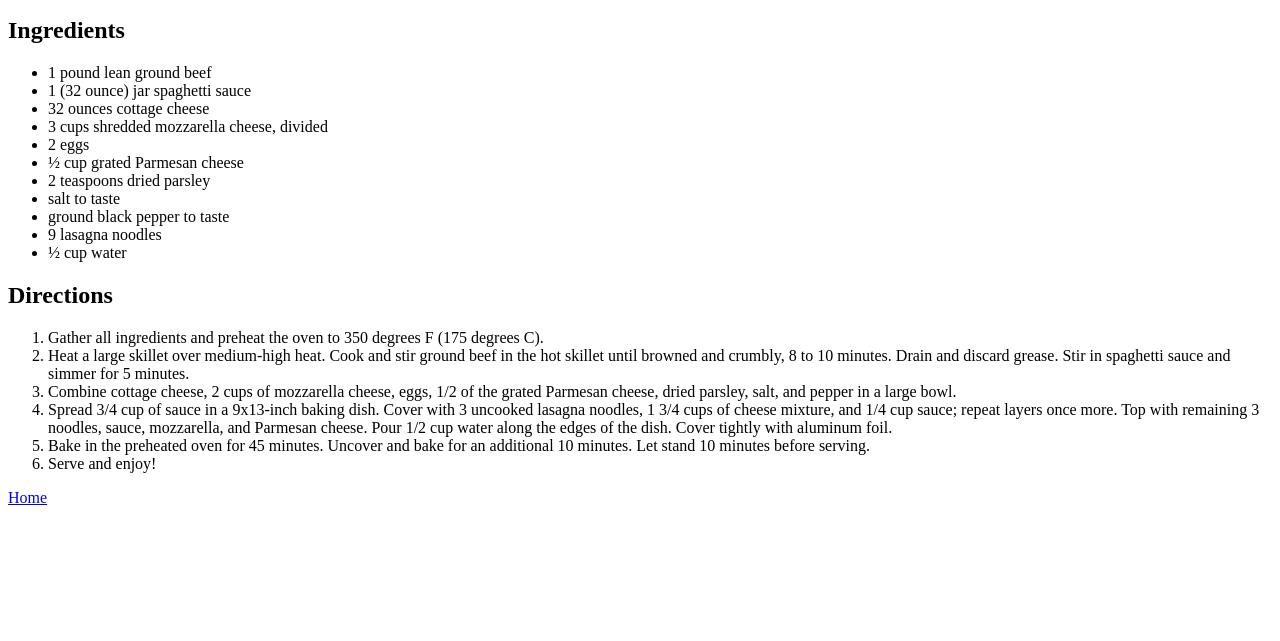
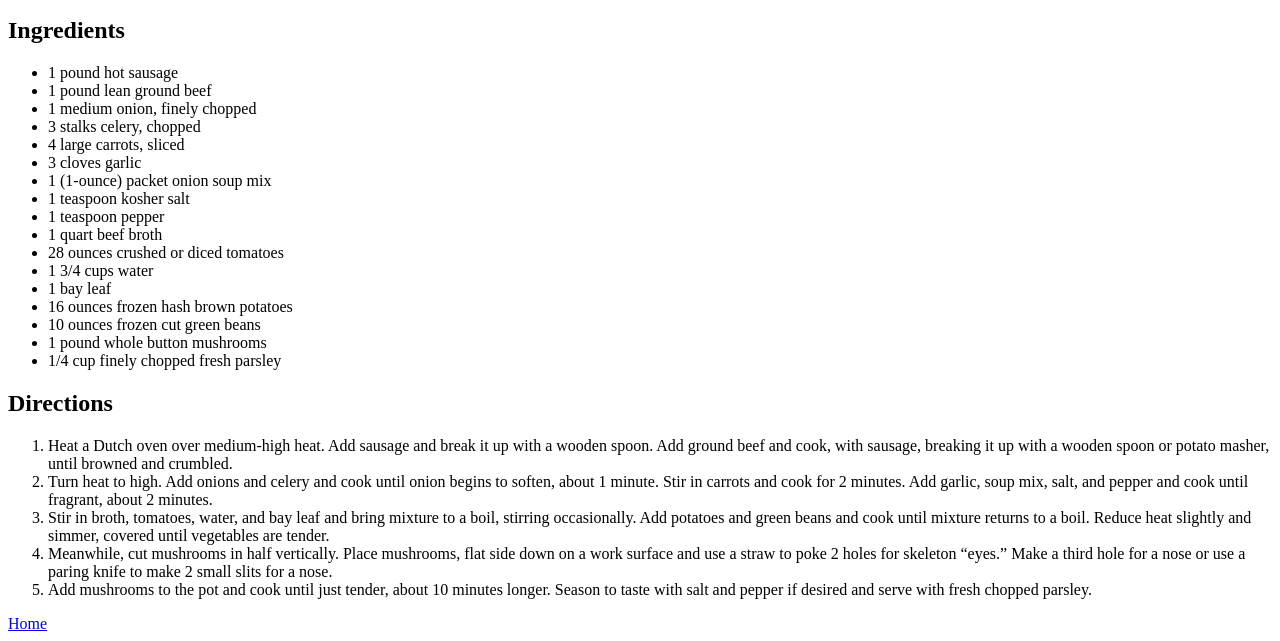
Before and after one commit to indie-cs/odin-recipes, a plain HTML site: page recipes/BrewStew.html in a window 1280 px wide. Shown: the part 421-1062 px from the top of the page. Before the commit the page ends 936 px from the top, so only its background shows below. Drawn offline with Linux system fonts and the light colour scheme.

Commit message:
updated recipes

```diff
--- a/recipes/BrewStew.html
+++ b/recipes/BrewStew.html
@@ -9,6 +9,7 @@
     <h1>Witches' Brew Stew Recipe</h1>
     <img
       src="https://www.allrecipes.com/thmb/R4AV3zoGaVS60kYyNCtiJBAQSqY=/0x512/filters:no_upscale():max_bytes(150000):strip_icc():format(webp)/AR-Witches-Brew-Stew-beauty-3x2-c41a55bacd3a47259db45e1b93dad375.jpg"
+      alt="Brew Stew"
     />
     <p>
       Making perfect homemade lasagna doesn’t have to be tedious. This top-rated
@@ -17,46 +18,55 @@
     </p>
     <h2>Ingredients</h2>
     <ul>
+      <li>1 pound hot sausage</li>
       <li>1 pound lean ground beef</li>
-      <li>1 (32 ounce) jar spaghetti sauce</li>
-      <li>32 ounces cottage cheese</li>
-      <li>3 cups shredded mozzarella cheese, divided</li>
-      <li>2 eggs</li>
-      <li>½ cup grated Parmesan cheese</li>
-      <li>2 teaspoons dried parsley</li>
-      <li>salt to taste</li>
-      <li>ground black pepper to taste</li>
-      <li>9 lasagna noodles</li>
-      <li>½ cup water</li>
+      <li>1 medium onion, finely chopped</li>
+      <li>3 stalks celery, chopped</li>
+      <li>4 large carrots, sliced</li>
+      <li>3 cloves garlic</li>
+      <li>1 (1-ounce) packet onion soup mix</li>
+      <li>1 teaspoon kosher salt</li>
+      <li>1 teaspoon pepper</li>
+      <li>1 quart beef broth</li>
+      <li>28 ounces crushed or diced tomatoes</li>
+      <li>1 3/4 cups water</li>
+      <li>1 bay leaf</li>
+      <li>16 ounces frozen hash brown potatoes</li>
+      <li>10 ounces frozen cut green beans</li>
+      <li>1 pound whole button mushrooms</li>
+      <li>1/4 cup finely chopped fresh parsley</li>
     </ul>
     <h2>Directions</h2>
 
     <ol>
       <li>
-        Gather all ingredients and preheat the oven to 350 degrees F (175
-        degrees C).
+        Heat a Dutch oven over medium-high heat. Add sausage and break it up
+        with a wooden spoon. Add ground beef and cook, with sausage, breaking it
+        up with a wooden spoon or potato masher, until browned and crumbled.
       </li>
       <li>
-        Heat a large skillet over medium-high heat. Cook and stir ground beef in
-        the hot skillet until browned and crumbly, 8 to 10 minutes. Drain and
-        discard grease. Stir in spaghetti sauce and simmer for 5 minutes.
+        Turn heat to high. Add onions and celery and cook until onion begins to
+        soften, about 1 minute. Stir in carrots and cook for 2 minutes. Add
+        garlic, soup mix, salt, and pepper and cook until fragrant, about 2
+        minutes.
       </li>
       <li>
-        Combine cottage cheese, 2 cups of mozzarella cheese, eggs, 1/2 of the
-        grated Parmesan cheese, dried parsley, salt, and pepper in a large bowl.
+        Stir in broth, tomatoes, water, and bay leaf and bring mixture to a
+        boil, stirring occasionally. Add potatoes and green beans and cook until
+        mixture returns to a boil. Reduce heat slightly and simmer, covered
+        until vegetables are tender.
       </li>
       <li>
-        Spread 3/4 cup of sauce in a 9x13-inch baking dish. Cover with 3
-        uncooked lasagna noodles, 1 3/4 cups of cheese mixture, and 1/4 cup
-        sauce; repeat layers once more. Top with remaining 3 noodles, sauce,
-        mozzarella, and Parmesan cheese. Pour 1/2 cup water along the edges of
-        the dish. Cover tightly with aluminum foil.
+        Meanwhile, cut mushrooms in half vertically. Place mushrooms, flat side
+        down on a work surface and use a straw to poke 2 holes for skeleton
+        “eyes.” Make a third hole for a nose or use a paring knife to make 2
+        small slits for a nose.
       </li>
       <li>
-        Bake in the preheated oven for 45 minutes. Uncover and bake for an
-        additional 10 minutes. Let stand 10 minutes before serving.
+        Add mushrooms to the pot and cook until just tender, about 10 minutes
+        longer. Season to taste with salt and pepper if desired and serve with
+        fresh chopped parsley.
       </li>
-      <li>Serve and enjoy!</li>
     </ol>
 
     <a href="../index.html">Home</a>
```
Also changed, not shown: recipes/Teriyaki.html (+36 -29 lines), recipes/lasagna.html (+1 -0 lines).
